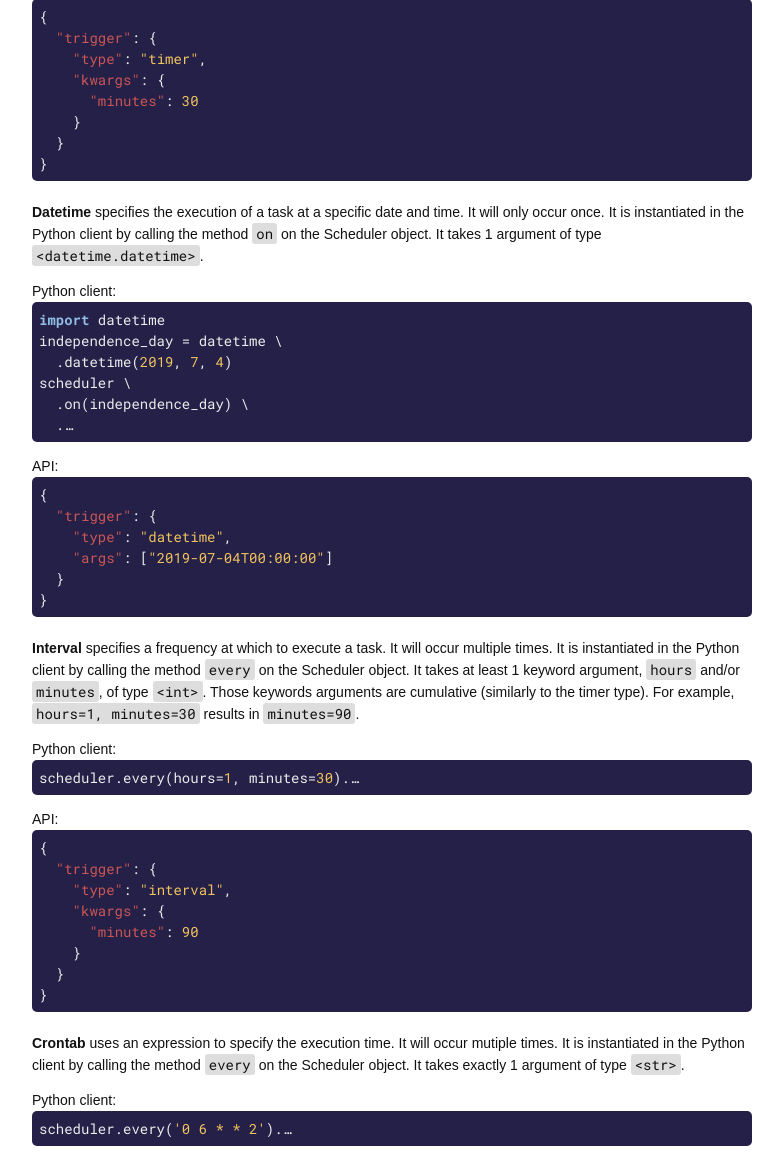
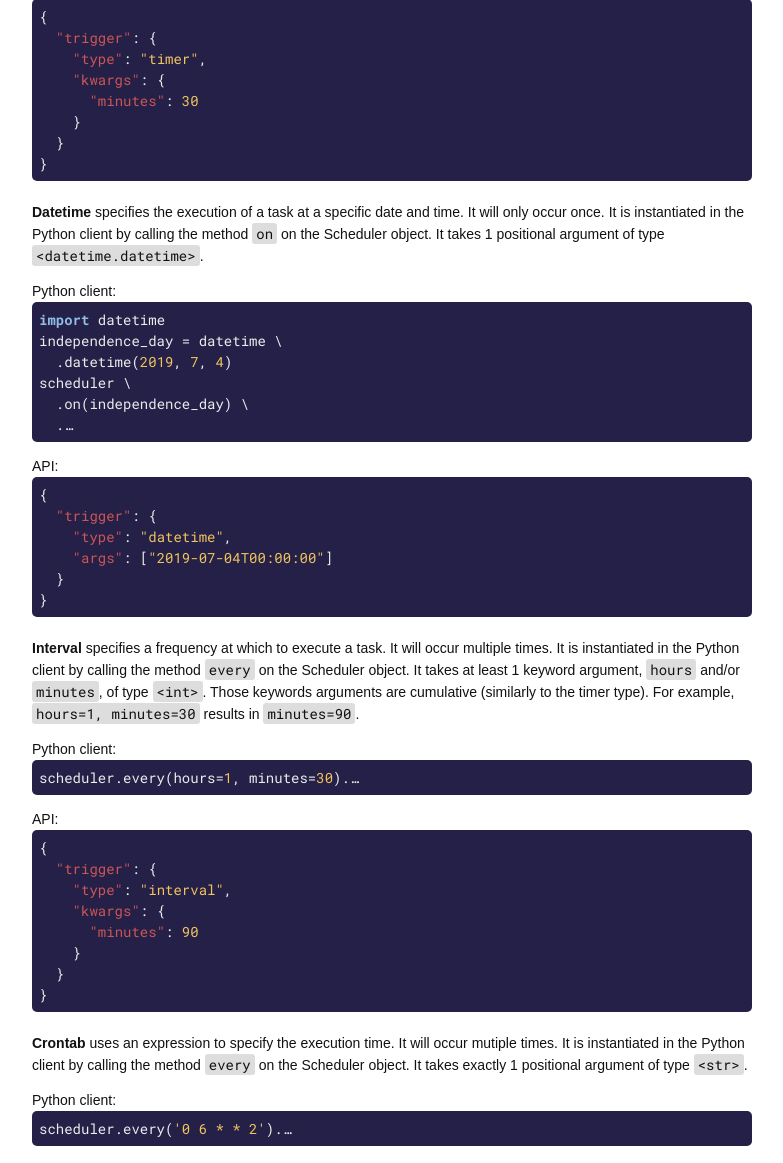
Before and after one commit to gduverger/crono, a Python web app: template api/templates/index.html in a window 1280 px wide. Shown: the part 1810-2973 px from the top of the page, without its empty margins (248-1031 px from the left). Run offline with Jinja, Linux system fonts and the light colour scheme; the template is opened without the code that fills it, so the values that code supplies are empty; some libraries are stand-ins or nearby versions; some web fonts are replaced.

Commit message:
positional

```diff
--- a/api/templates/index.html
+++ b/api/templates/index.html
@@ -116,7 +116,7 @@ API:
 }</code></pre>
 
 			<a name="triggers-datetime"></a>
-			<p class="tpp"><b>Datetime</b> specifies the execution of a task at a specific date and time. It will only occur once. It is instantiated in the Python client by calling the method <code>on</code> on the Scheduler object. It takes 1 argument of type <code>&lt;datetime.datetime&gt;</code>.</p>
+			<p class="tpp"><b>Datetime</b> specifies the execution of a task at a specific date and time. It will only occur once. It is instantiated in the Python client by calling the method <code>on</code> on the Scheduler object. It takes 1 positional argument of type <code>&lt;datetime.datetime&gt;</code>.</p>
 
 Python client:
 <pre class="bp"><code class="python">import datetime
@@ -151,7 +151,7 @@ API:
 }</code></pre>
 
 			<a name="triggers-crontab"></a>
-			<p class="tpp"><b>Crontab</b> uses an expression to specify the execution time. It will occur mutiple times. It is instantiated in the Python client by calling the method <code>every</code> on the Scheduler object. It takes exactly 1 argument of type <code>&lt;str&gt;</code>.</p>
+			<p class="tpp"><b>Crontab</b> uses an expression to specify the execution time. It will occur mutiple times. It is instantiated in the Python client by calling the method <code>every</code> on the Scheduler object. It takes exactly 1 positional argument of type <code>&lt;str&gt;</code>.</p>
 
 Python client:
 <pre class="bp"><code class="python">scheduler.<b>every</b>('0 6 * * 2').<span class="quiet">&hellip;</span></code></pre>
```
